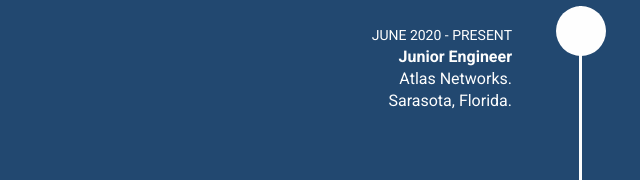
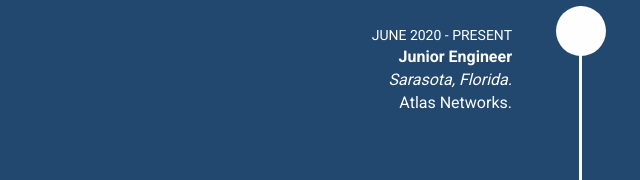
Before and after one commit to hayleemillar/hayleemillar.github.io, a plain HTML site: page index.html in a window 1280 px wide. Shown: the part 408-588 px from the top of the page, 61-701 px from the left. Drawn offline with nearby package versions, Linux system fonts and the light colour scheme.

Commit message:
html typo

```diff
--- a/index.html
+++ b/index.html
@@ -48,8 +48,8 @@
             <div class="timeline-content">
                 <p class="timeline-content-month">June 2020 - Present</p>
                 <p class="timeline-content-date">Junior Engineer</p>
+                <i>Sarasota, Florida.</i>
                 <p>Atlas Networks.</p>
-                <p>Sarasota, Florida.</p>
             </div>
         </div>
 
```
